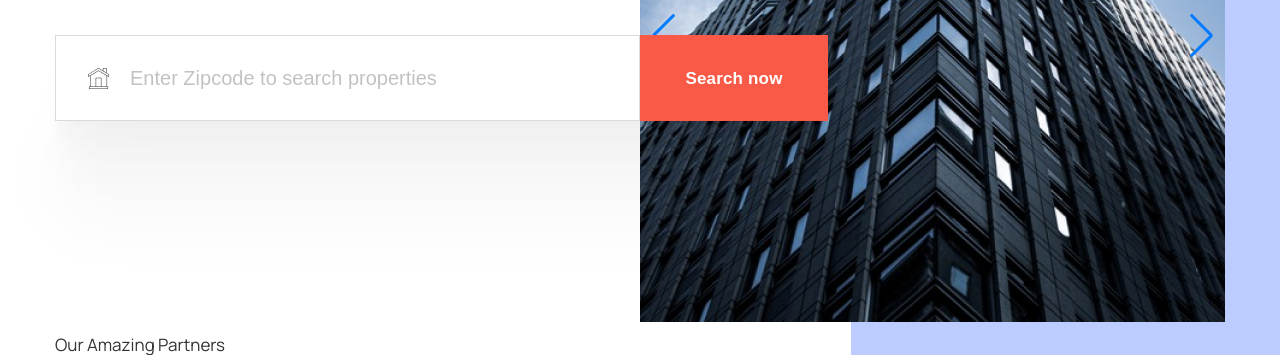
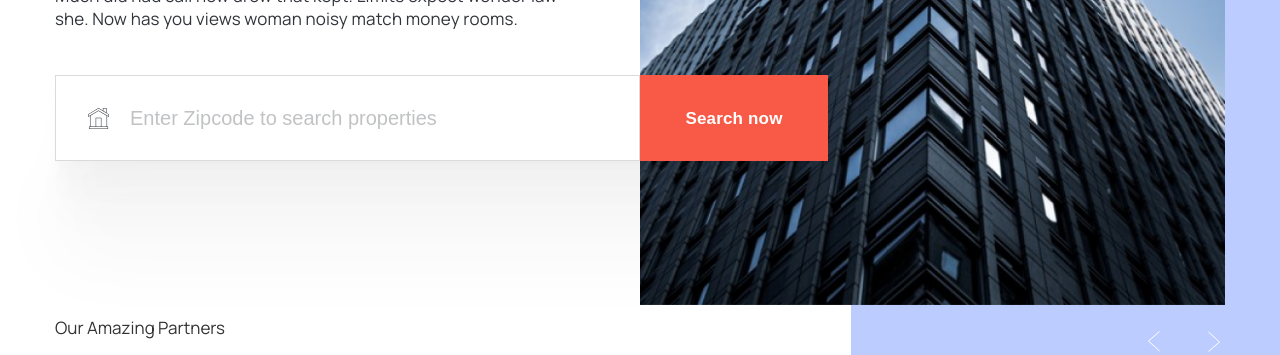
Before and after one commit to godinetcKirill/real-estate_homeworkshop, a plain HTML site: page index.html in a window 1280 px wide. Shown: the part 434-789 px from the top of the page. Drawn offline with nearby package versions, Linux system fonts and the light colour scheme.

```diff
--- a/index.html
+++ b/index.html
@@ -89,10 +89,12 @@
                     </div>
                     ...
                   </div>
-                  <!-- If we need navigation buttons -->
-                  <div class="slider-main-block__arrow swiper-button-prev"></div>
-                  <div class="slider-main-block__arrow swiper-button-next"></div>
                 </div>
+                            <!-- If we need navigation buttons -->
+                            <div class="body-main-block__arrows">
+                  <div class="body-main-block__arrow swiper-button-prev"></div>
+                  <div class="body-main-block__arrow swiper-button-next"></div>
+                  </div>
             </div>
             <div class="main-block__partners partners-main-block">
               <div class="partners-main-block__label">Our Amazing Partners</div>
--- a/js/script.js
+++ b/js/script.js
@@ -3,7 +3,7 @@
   loop: true,
   // Navigation arrows
   navigation: {
-    nextEl: '.slider-main-block__arrow.swiper-button-next',
-    prevEl: '.slider-main-block__arrow.swiper-button-prev',
+    nextEl: '.body-main-block__arrow.swiper-button-next',
+    prevEl: '.body-main-block__arrow.swiper-button-prev',
   },
 });
--- a/styles.css
+++ b/styles.css
@@ -156,13 +156,16 @@
 }
 
 .body-main-block {
+    position: relative;
   display: flex;
+  align-items: flex-start;
 }
 .body-main-block__content {
   flex: 0 1 50%;
 }
 
 .content-main-block {
+    padding-top: 40px;
 }
 .content-main-block__subtitle {
   color: #ff9900;
@@ -238,6 +241,52 @@
   min-width: 0%;
 }
 
+.slider-main-block {
+}
+
+.slider-main-block__wrapper {
+}
+
+.slider-main-block__slide {
+    position: relative;
+    padding-bottom: 95%;
+}
+.slider-main-block__slide img {
+    position: absolute;
+    top: 0;
+    left: 0;
+    width: 100%;
+    height: 100%;
+    object-fit: cover;
+}
+.body-main-block__arrows{
+ position: absolute;
+    bottom: -52px;
+    right: 0;
+    gap: 40px;
+    display: flex;
+    align-items: center;
+}
+.body-main-block__arrow.swiper-button-prev,
+.body-main-block__arrow.swiper-button-next{
+    position: static;
+    height: 30px;
+    width: 21px;
+    background: url(./img/icons-slider/arrow.svg)  100% no-repeat;
+    background-position: center;
+}
+.body-main-block__arrow::after{
+    display: none;
+}
+.body-main-block__arrow.swiper-button-prev{
+    transform: rotate(-180deg);
+}
+/* .swiper-button-prev {
+}
+.swiper-button-next {
+} */
+
+
 .partners-main-block {
    max-width: 65%;
 }
```
Also changed, not shown: img/icons-slider/arrow.svg (renamed from img/icons-slider/slider-2.svg), img/icons-slider/slider-1.svg (deleted).
